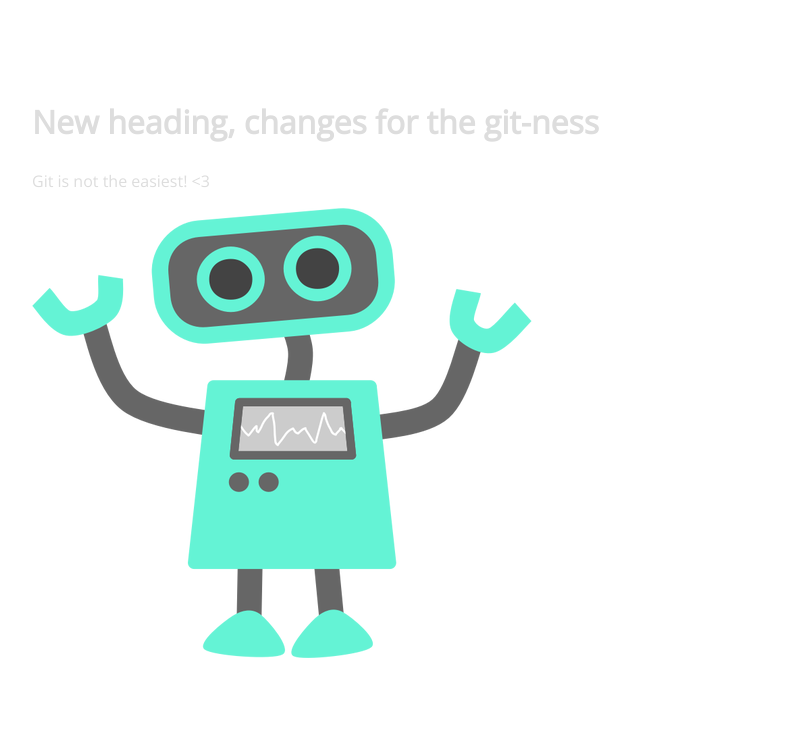
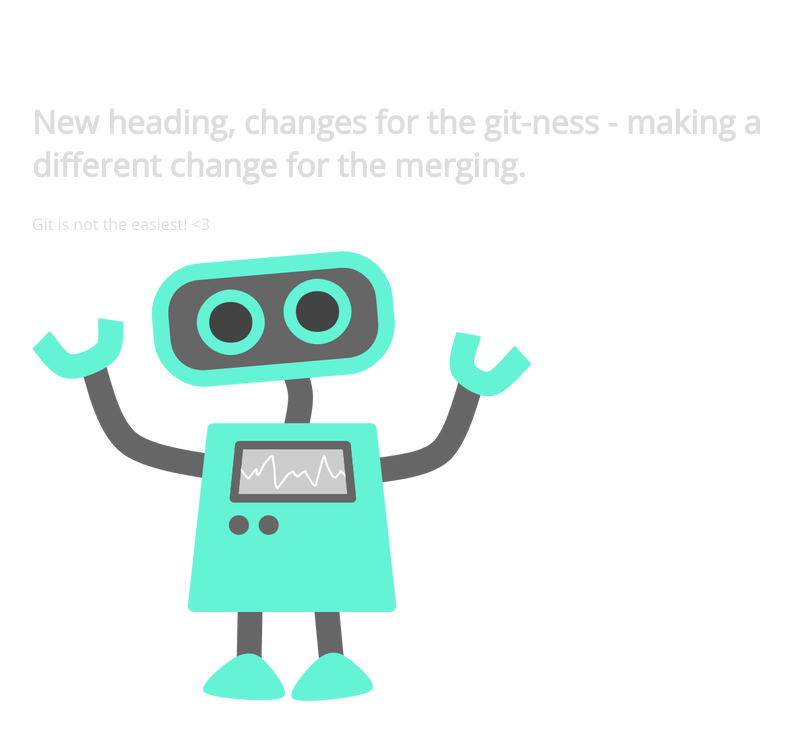
Before and after one commit to jdavis17/105-git, a plain HTML site: page index.html in a window 1280 px wide. Shown: the whole page, without its empty margins (208-999 px from the left). Drawn offline with nearby package versions, Linux system fonts and the light colour scheme.

Commit message:
changed h1 a different way

```diff
--- a/index.html
+++ b/index.html
@@ -10,7 +10,7 @@
 
 <body>
     <section>
-        <h1>New heading, changes for the git-ness</h1>
+        <h1>New heading, changes for the git-ness - making a different change for the merging. </h1>
         <p>Git is not the easiest! &lt;3</p>
         <img src="img/happy-blue-robot.png">
     </section>
```
